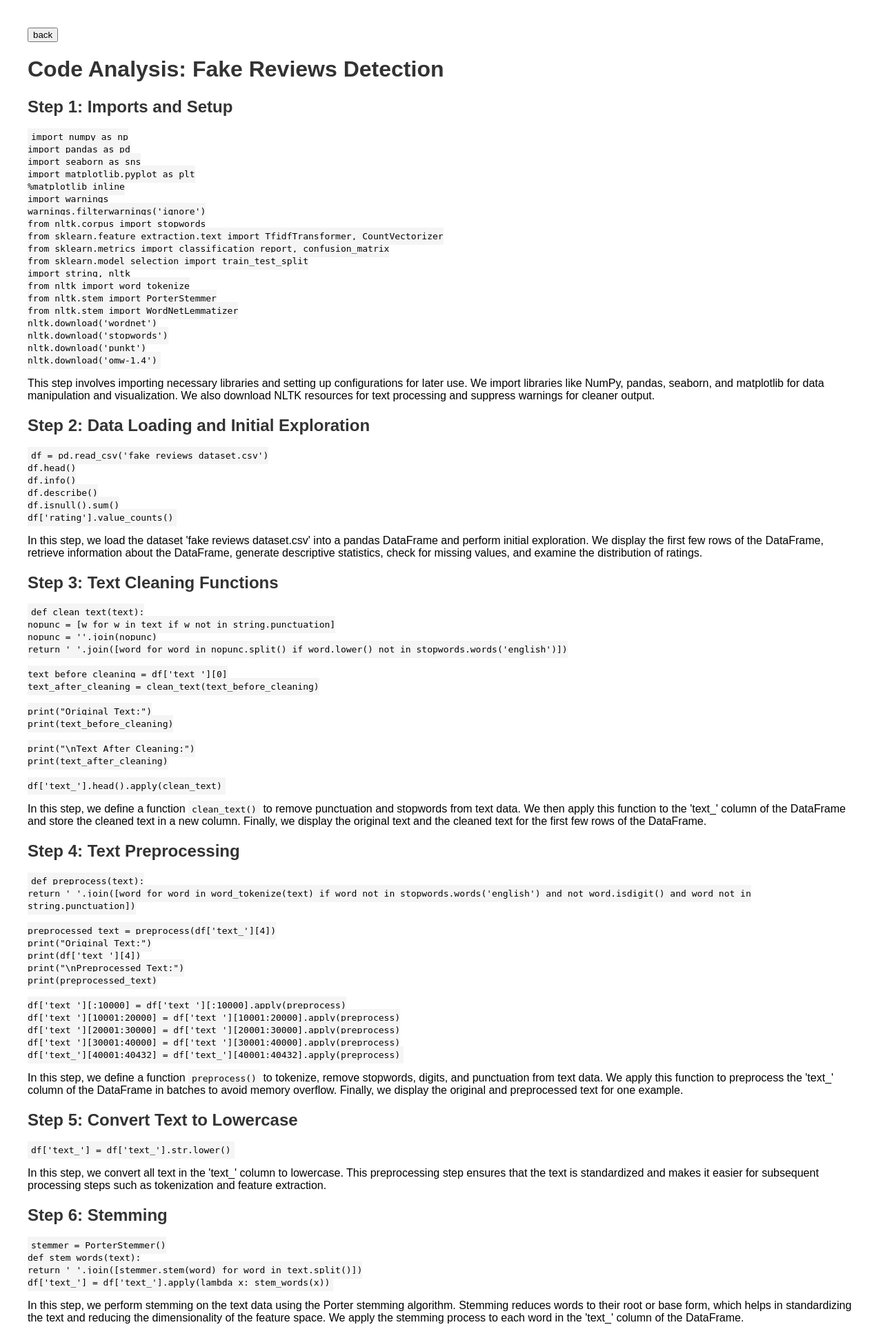
After one commit to karthikironman/App, a Flask app: page /code in a window 1280 px wide. The commit adds this page. Shown: the top 1924 px of the page at 69% size. Run offline with Flask 3, Linux system fonts and the light colour scheme.

Commit message:
final code

```diff
--- a/app.py
+++ b/app.py
@@ -19,19 +19,6 @@ app = Flask(__name__)
 def home():
     return render_template('index.html')
 
-
-# @app.route('/raw_data')
-# def display_data():
-#     # Read the CSV file
-#     csv_path = 'code/fake_reviews_dataset.csv'
-#     df = pd.read_csv(csv_path)
-
-#     # Convert DataFrame to HTML table
-#     table_html = df.to_html(classes='table')
-
-#     return render_template('rawData.html', table_html=table_html)
-
-
 @app.route('/raw_data')
 def display_data():
     # Read the CSV file using the csv module
@@ -42,6 +29,27 @@ def display_data():
         data = list(reader)    # Read the remaining rows as data
         print(data)
     return render_template('rawData.html', header=header, data=data)
+
+@app.route('/processed_data')
+def processed_data():
+    # Read the CSV file using the csv module
+    csv_path = 'code/preprocessed_reviews_dataset.csv'
+    with open(csv_path, 'r', newline='', encoding='utf-8') as file:
+        reader = csv.reader(file)
+        header = next(reader)  # Read the header row
+        data = list(reader)    # Read the remaining rows as data
+        print(data)
+    return render_template('processedData.html', header=header, data=data)
+
+
+@app.route('/code')
+def rawDataCode():
+    return render_template('codeExplain.html')
+
+@app.route('/data_training')
+def dataTraining():
+    return render_template('dataTraining.html')
+
 
 @app.route('/output')
 def output():
--- /dev/null
+++ b/templates/codeExplain.html
@@ -0,0 +1,358 @@
+<!DOCTYPE html>
+<html lang="en">
+<head>
+<meta charset="UTF-8">
+<meta name="viewport" content="width=device-width, initial-scale=1.0">
+<title>Code Analysis: Fake Reviews Detection</title>
+<style>
+body {
+    font-family: Arial, sans-serif;
+    margin: 20px;
+    padding: 20px;
+}
+h1, h2, h3 {
+    color: #333;
+}
+code {
+    background-color: #f5f5f5;
+    padding: 5px;
+}
+</style>
+</head>
+<body>
+
+  <form action="/"> <button type="submit">back </button> </form>
+<h1>Code Analysis: Fake Reviews Detection</h1>
+
+<!-- Step 1: Imports and Setup -->
+<h2>Step 1: Imports and Setup</h2>
+<code>
+import numpy as np<br>
+import pandas as pd<br>
+import seaborn as sns<br>
+import matplotlib.pyplot as plt<br>
+%matplotlib inline<br>
+import warnings<br>
+warnings.filterwarnings('ignore')<br>
+from nltk.corpus import stopwords<br>
+from sklearn.feature_extraction.text import TfidfTransformer, CountVectorizer<br>
+from sklearn.metrics import classification_report, confusion_matrix<br>
+from sklearn.model_selection import train_test_split<br>
+import string, nltk<br>
+from nltk import word_tokenize<br>
+from nltk.stem import PorterStemmer<br>
+from nltk.stem import WordNetLemmatizer<br>
+nltk.download('wordnet')<br>
+nltk.download('stopwords')<br>
+nltk.download('punkt')<br>
+nltk.download('omw-1.4')<br>
+</code>
+<p>This step involves importing necessary libraries and setting up configurations for later use. We import libraries like NumPy, pandas, seaborn, and matplotlib for data manipulation and visualization. We also download NLTK resources for text processing and suppress warnings for cleaner output.</p>
+
+<!-- Step 2: Data Loading and Initial Exploration -->
+<h2>Step 2: Data Loading and Initial Exploration</h2>
+<code>
+df = pd.read_csv('fake reviews dataset.csv')<br>
+df.head()<br>
+df.info()<br>
+df.describe()<br>
+df.isnull().sum()<br>
+df['rating'].value_counts()<br>
+</code>
+<p>In this step, we load the dataset 'fake reviews dataset.csv' into a pandas DataFrame and perform initial exploration. We display the first few rows of the DataFrame, retrieve information about the DataFrame, generate descriptive statistics, check for missing values, and examine the distribution of ratings.</p>
+
+<!-- Step 3: Text Cleaning Functions -->
+<h2>Step 3: Text Cleaning Functions</h2>
+<code>
+def clean_text(text):<br>
+    nopunc = [w for w in text if w not in string.punctuation]<br>
+    nopunc = ''.join(nopunc)<br>
+    return ' '.join([word for word in nopunc.split() if word.lower() not in stopwords.words('english')])<br><br>
+text_before_cleaning = df['text_'][0]<br>
+text_after_cleaning = clean_text(text_before_cleaning)<br><br>
+print("Original Text:")<br>
+print(text_before_cleaning)<br><br>
+print("\nText After Cleaning:")<br>
+print(text_after_cleaning)<br><br>
+df['text_'].head().apply(clean_text)<br>
+</code>
+<p>
+In this step, we define a function <code>clean_text()</code> to remove punctuation and stopwords from text data. We then apply this function to the 'text_' column of the DataFrame and store the cleaned text in a new column. Finally, we display the original text and the cleaned text for the first few rows of the DataFrame.
+</p>
+
+<!-- Step 4: Text Preprocessing -->
+<h2>Step 4: Text Preprocessing</h2>
+<code>
+def preprocess(text):<br>
+    return ' '.join([word for word in word_tokenize(text) if word not in stopwords.words('english') and not word.isdigit() and word not in string.punctuation])<br><br>
+preprocessed_text = preprocess(df['text_'][4])<br>
+print("Original Text:")<br>
+print(df['text_'][4])<br>
+print("\nPreprocessed Text:")<br>
+print(preprocessed_text)<br><br>
+df['text_'][:10000] = df['text_'][:10000].apply(preprocess)<br>
+df['text_'][10001:20000] = df['text_'][10001:20000].apply(preprocess)<br>
+df['text_'][20001:30000] = df['text_'][20001:30000].apply(preprocess)<br>
+df['text_'][30001:40000] = df['text_'][30001:40000].apply(preprocess)<br>
+df['text_'][40001:40432] = df['text_'][40001:40432].apply(preprocess)<br>
+</code>
+<p>
+In this step, we define a function <code>preprocess()</code> to tokenize, remove stopwords, digits, and punctuation from text data. We apply this function to preprocess the 'text_' column of the DataFrame in batches to avoid memory overflow. Finally, we display the original and preprocessed text for one example.
+</p>
+
+<!-- Step 5: Convert Text to Lowercase -->
+<h2>Step 5: Convert Text to Lowercase</h2>
+<code>
+df['text_'] = df['text_'].str.lower()<br>
+</code>
+<p>
+In this step, we convert all text in the 'text_' column to lowercase. This preprocessing step ensures that the text is standardized and makes it easier for subsequent processing steps such as tokenization and feature extraction.
+</p>
+
+<!-- Step 6: Stemming -->
+<h2>Step 6: Stemming</h2>
+<code>
+stemmer = PorterStemmer()<br>
+def stem_words(text):<br>
+    return ' '.join([stemmer.stem(word) for word in text.split()])<br>
+df['text_'] = df['text_'].apply(lambda x: stem_words(x))<br>
+</code>
+<p>
+In this step, we perform stemming on the text data using the Porter stemming algorithm. Stemming reduces words to their root or base form, which helps in standardizing the text and reducing the dimensionality of the feature space. We apply the stemming process to each word in the 'text_' column of the DataFrame.
+</p>
+
+<!-- Step 7: Lemmatization -->
+<h2>Step 7: Lemmatization</h2>
+<code>
+lemmatizer = WordNetLemmatizer()<br>
+def lemmatize_words(text):<br>
+    return ' '.join([lemmatizer.lemmatize(word) for word in text.split()])<br>
+df['text_'] = df['text_'].apply(lambda x: lemmatize_words(x))<br>
+</code>
+<p>
+In this step, we perform lemmatization on the text data using the WordNet lemmatizer. Lemmatization reduces words to their base or dictionary form, which helps in standardizing the text and improving the interpretability of the data. We apply the lemmatization process to each word in the 'text_' column of the DataFrame.
+</p>
+
+<!-- Step 8: Saving Preprocessed Data -->
+<h2>Step 8: Saving Preprocessed Data</h2>
+<code>
+df.to_csv('Preprocessed_Fake_Reviews_Detection_Dataset.csv')<br>
+</code>
+<p>
+In this step, we save the preprocessed DataFrame containing the cleaned, stemmed, and lemmatized text data to a CSV file named 'Preprocessed_Fake_Reviews_Detection_Dataset.csv'. This file can be used for further analysis or model training without the need to preprocess the data again.
+</p>
+
+<!-- Step 9: Importing Libraries -->
+<h2>Step 9: Importing Libraries</h2>
+<code>
+import numpy as np<br>
+import pandas as pd<br>
+import seaborn as sns<br>
+import matplotlib.pyplot as plt<br>
+%matplotlib inline<br>
+import warnings, string<br>
+warnings.filterwarnings('ignore')<br>
+from sklearn.model_selection import train_test_split, GridSearchCV<br>
+from sklearn.metrics import classification_report, confusion_matrix, accuracy_score<br>
+import nltk<br>
+from nltk.corpus import stopwords<br>
+from sklearn.feature_extraction.text import CountVectorizer, TfidfTransformer<br>
+from sklearn.naive_bayes import MultinomialNB<br>
+from sklearn.pipeline import Pipeline<br>
+from sklearn.ensemble import RandomForestClassifier<br>
+from sklearn.tree import DecisionTreeClassifier<br>
+from sklearn.neighbors import KNeighborsClassifier<br>
+from sklearn.svm import SVC<br>
+from sklearn.linear_model import LogisticRegression<br>
+</code>
+<p>
+In this step, we import the necessary libraries and modules for data processing, visualization, and machine learning tasks. These libraries include NumPy, Pandas, Seaborn, Matplotlib, Scikit-learn (sklearn), and NLTK (Natural Language Toolkit). We also set up the environment for inline plotting and suppress warnings for cleaner output.
+</p>
+
+<!-- Step 10: Loading Preprocessed Data -->
+<h2>Step 10: Loading Preprocessed Data</h2>
+<code>
+df = pd.read_csv('Preprocessed_Fake_Reviews_Detection_Dataset.csv')<br>
+df.head()<br>
+</code>
+<p>
+In this step, we load the preprocessed data from the CSV file 'Preprocessed_Fake_Reviews_Detection_Dataset.csv' into a Pandas DataFrame. We then display the first few rows of the DataFrame to ensure that the data has been loaded correctly.
+</p>
+
+<!-- Step 11: Data Cleaning -->
+<h2>Step 11: Data Cleaning</h2>
+<code>
+df.drop('Unnamed: 0', axis=1, inplace=True)<br>
+df.dropna(inplace=True)<br>
+</code>
+<p>
+In this step, we perform data cleaning operations to remove any unnecessary columns and rows with missing values from the DataFrame. We drop the column 'Unnamed: 0', which may have been created during the data preprocessing stage. We also remove any rows with missing values to ensure data integrity and consistency.
+</p>
+
+<!-- Step 12: Feature Engineering -->
+<h2>Step 12: Feature Engineering</h2>
+<code>
+df['length'] = df['text_'].apply(len)<br>
+</code>
+<p>
+In this step, we perform feature engineering by creating a new feature called 'length'. This feature represents the length of each review in terms of the number of characters. Adding this feature can provide additional information to the machine learning models and potentially improve their performance.
+</p>
+
+<!-- Step 13: Exploratory Data Analysis (EDA) -->
+<h2>Step 13: Exploratory Data Analysis (EDA)</h2>
+<code>
+df.info()<br>
+</code>
+<p>
+In this step, we perform exploratory data analysis (EDA) to gain insights into the dataset's structure, contents, and characteristics. We use the <code>info()</code> method to display a concise summary of the DataFrame, including the data types of each column and the number of non-null values. This helps us understand the dataset's size and composition.
+</p>
+
+<!-- Step 14: Data Visualization -->
+<h2>Step 14: Data Visualization</h2>
+<code>
+plt.hist(df['length'], bins=50)<br>
+plt.show()<br>
+</code>
+<p>
+In this step, we visualize the distribution of review lengths using a histogram. We use Matplotlib's <code>hist()</code> function to create the histogram, with the number of bins set to 50 for better granularity. This visualization helps us understand the range and distribution of review lengths in the dataset.
+</p>
+
+<!-- Step 15: Grouping and Descriptive Statistics -->
+<h2>Step 15: Grouping and Descriptive Statistics</h2>
+<code>
+df.groupby('label').describe()<br>
+</code>
+<p>
+In this step, we group the data by the 'label' column, which indicates whether a review is genuine or fake. We then compute descriptive statistics for each group, including count, mean, standard deviation, minimum, quartiles, and maximum. This helps us understand the distribution and characteristics of the data within each group.
+</p>
+
+<!-- Step 16: Visualizing Length Distribution by Label -->
+<h2>Step 16: Visualizing Length Distribution by Label</h2>
+<code>
+df.hist(column='length', by='label', bins=50, color='blue', figsize=(12,5))<br>
+plt.show()<br>
+</code>
+<p>
+In this step, we visualize the distribution of review lengths separately for genuine and fake reviews. We create separate histograms for each label category using Matplotlib's <code>hist()</code> function. This visualization helps us compare the length distributions between genuine and fake reviews.
+</p>
+
+<!-- Step 17: Examining Longest Review -->
+<h2>Step 17: Examining Longest Review</h2>
+<code>
+df[df['label']=='OR'][['text_', 'length']].sort_values(by='length', ascending=False).head().iloc[0].text_<br>
+</code>
+<p>
+In this step, we examine the longest review among genuine reviews. We filter the DataFrame to select only genuine reviews, then sort them by length in descending order and display the text of the longest review. This allows us to inspect the content of the longest review in the dataset.
+</p>
+
+<!-- Step 18: Descriptive Statistics for Length -->
+<h2>Step 18: Descriptive Statistics for Length</h2>
+<code>
+df['length'].describe()<br>
+</code>
+<p>
+In this step, we compute descriptive statistics for the 'length' feature, which represents the length of reviews in terms of the number of characters. We use the <code>describe()</code> method to calculate statistics such as count, mean, standard deviation, minimum, quartiles, and maximum. This provides insights into the distribution and summary statistics of review lengths.
+</p>
+
+<!-- Step 19: Text Processing -->
+<h2>Step 19: Text Processing</h2>
+<code>
+def text_process(review):<br>
+    nopunc = [char for char in review if char not in string.punctuation]<br>
+    nopunc = ''.join(nopunc)<br>
+    return [word for word in nopunc.split() if word.lower() not in stopwords.words('english')]<br>
+</code>
+<p>
+In this step, we define a text processing function that removes punctuation and stopwords from reviews. The function takes a review as input, removes punctuation characters, and filters out stopwords using NLTK's English stopwords list. This preprocessing step helps clean and normalize the text data for further analysis.
+</p>
+
+<!-- Step 20: Bag of Words Transformation -->
+<h2>Step 20: Bag of Words Transformation</h2>
+<code>
+bow_transformer = CountVectorizer(analyzer=text_process)<br>
+bow_transformer.fit(df['text_'])<br>
+print("Total Vocabulary:", len(bow_transformer.vocabulary_))<br>
+</code>
+<p>
+In this step, we perform a bag of words transformation on the text data. We initialize a CountVectorizer object with our custom text processing function and fit it to the 'text_' column of the DataFrame. This converts the text data into a matrix representation where each row corresponds to a review, and each column represents a unique word in the vocabulary. We print the total vocabulary size to verify the number of unique words.
+</p>
+
+<!-- Step 21: Train-Test Split -->
+<h2>Step 21: Train-Test Split</h2>
+<code>
+review_train, review_test, label_train, label_test = train_test_split(df['text_'], df['label'], test_size=0.35)<br>
+</code>
+<p>
+In this step, we split the preprocessed data into training and testing sets for model evaluation. We use the <code>train_test_split</code> function from scikit-learn to randomly divide the data into training and testing sets. We allocate 65% of the data to the training set and 35% to the testing set, ensuring a sufficient amount of data for training and evaluation.
+</p>
+
+<!-- Step 22: Model Pipeline Definition -->
+<h2>Step 22: Model Pipeline Definition</h2>
+<code>
+pipeline = Pipeline([
+    ('bow', CountVectorizer(analyzer=text_process)),
+    ('tfidf', TfidfTransformer()),
+    ('classifier', MultinomialNB())
+])<br>
+</code>
+<p>
+In this step, we define a model pipeline that encapsulates the data preprocessing steps and the classification model. We use scikit-learn's <code>Pipeline</code> class to chain together three components: CountVectorizer for feature extraction, TfidfTransformer for TF-IDF transformation, and Multinomial Naive Bayes classifier. This pipeline streamlines the process of fitting the model and making predictions.
+</p>
+
+<!-- Step 23: Model Training -->
+<h2>Step 23: Model Training</h2>
+<code>
+pipeline.fit(review_train, label_train)<br>
+</code>
+<p>
+In this step, we train the classification model using the training data. We call the <code>fit</code> method on the pipeline object, passing the training reviews and their corresponding labels as input. This process trains the model by extracting features from the text data, transforming them using TF-IDF, and fitting them to the Multinomial Naive Bayes classifier.
+</p>
+
+<!-- Step 24: Model Prediction -->
+<h2>Step 24: Model Prediction</h2>
+<code>
+predictions = pipeline.predict(review_test)<br>
+</code>
+<p>
+In this step, we use the trained model to make predictions on the testing data. We call the <code>predict</code> method on the pipeline object, passing the testing reviews as input. The model predicts the labels (genuine or fake) for the testing reviews based on their text features. These predictions will be evaluated against the true labels to assess the model's performance.
+</p>
+
+<!-- Step 25: Model Evaluation -->
+<h2>Step 25: Model Evaluation</h2>
+<code>
+print('Classification Report:', classification_report(label_test, predictions))<br>
+print('Confusion Matrix:', confusion_matrix(label_test, predictions))<br>
+print('Accuracy Score:', accuracy_score(label_test, predictions))<br>
+</code>
+<p>
+In this step, we evaluate the performance of the classification model on the testing data. We compute various evaluation metrics including precision, recall, F1-score, and accuracy. The <code>classification_report</code> function provides a detailed summary of these metrics for each class (genuine and fake). Additionally, we calculate the confusion matrix and overall accuracy score to assess the model's effectiveness in distinguishing between genuine and fake reviews.
+</p>
+
+<!-- Step 26: Model Prediction Accuracy -->
+<h2>Step 26: Model Prediction Accuracy</h2>
+<code>
+print('Model Prediction Accuracy:', str(np.round(accuracy_score(label_test, predictions) * 100, 2)) + '%')<br>
+</code>
+<p>
+In this step, we compute the overall accuracy of the classification model. We calculate the percentage of correctly predicted labels (both genuine and fake) out of all the testing samples. This accuracy score provides a single metric to measure the overall performance of the model in predicting the authenticity of reviews.
+</p>
+
+<!-- Step 27: Model Selection -->
+<h2>Step 27: Model Selection</h2>
+<code>
+print('Performance of Various ML Models:')<br>
+print('\n')<br>
+print('Logistic Regression Prediction Accuracy:', str(np.round(accuracy_score(label_test, lr_pred) * 100, 2)) + '%')<br>
+print('K Nearest Neighbors Prediction Accuracy:', str(np.round(accuracy_score(label_test, knn_pred) * 100, 2)) + '%')<br>
+print('Decision Tree Classifier Prediction Accuracy:', str(np.round(accuracy_score(label_test, dtree_pred) * 100, 2)) + '%')<br>
+print('Random Forests Classifier Prediction Accuracy:', str(np.round(accuracy_score(label_test, rfc_pred) * 100, 2)) + '%')<br>
+print('Support Vector Machines Prediction Accuracy:', str(np.round(accuracy_score(label_test, svc_pred) * 100, 2)) + '%')<br>
+print('Multinomial Naive Bayes Prediction Accuracy:', str(np.round(accuracy_score(label_test, predictions) * 100, 2)) + '%')<br>
+</code>
+<p>
+In this step, we compare the performance of various machine learning models. We print the prediction accuracy for each model on the testing data. By examining the accuracy scores of different models, we can determine which classifier performs best for the task of detecting fake reviews.
+</p>
+
+
+</body>
+</html>
--- a/templates/index.html
+++ b/templates/index.html
@@ -85,7 +85,7 @@
       <!-- print the raw data and the python code to process the raw data -->
       <a href="/processed_data">Processed data</a>
       <!-- print the processed data and the python code to process the processed data -->
-      <a href="/raw_data_processing">Raw Data Processing</a>
+      <a href="/code">Code Explanation</a>
       <!-- Explain the code that proocesses this raw data code -->
       <a href="/data_training">Model Training</a>
       <!-- Explain the code that proocesses this raw data code -->
--- a/templates/rawData.html
+++ b/templates/rawData.html
@@ -28,6 +28,7 @@
     </style>
 </head>
 <body>
+    <form action="/"> <button type="submit">back </button> </form>
     <h1>Raw Data</h1>
     <table>
         <thead>
```
Also changed, not shown: templates/dataTraining.html (added, +68 -0 lines), templates/output.html (+41 -34 lines), templates/processedData.html (added, +53 -0 lines), 1 other file.
